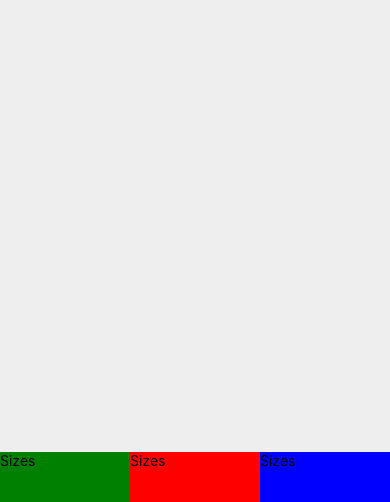
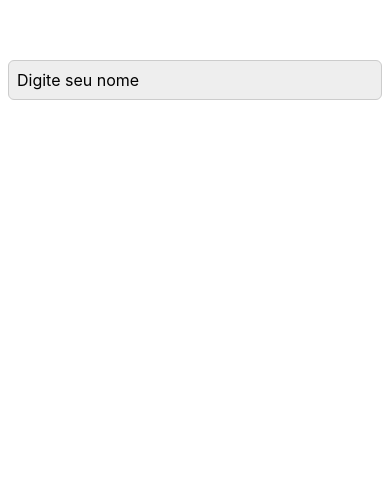
Before and after one commit to leonardo-gonsalez-clear/rn-01, a React Native app in the folder 02-basic-module/: screen / in a window 390 px wide. Shown: the part 342-844 px from the top of the page. Built offline with nearby package versions, Linux system fonts and the light colour scheme.

Commit message:
✅ 2. 19: receiving data from input

```diff
--- a/02-basic-module/src/Main.tsx
+++ b/02-basic-module/src/Main.tsx
@@ -3,6 +3,7 @@ import { Text, View } from "react-native"
 import Img from "./components/Img"
 import Sizes from "./components/Sizes"
 import SortName from "./components/SortName"
+import Form from "./components/Form"
 
 export const Main = () => {
   const uri =
@@ -17,7 +18,8 @@ export const Main = () => {
         style={{ width: 350, height: 200, borderRadius: 4 }}
       /> */}
       {/* <SortName names={["Leonardo", "Pedro", "Guilherme", "Ricardo"]} /> */}
-      <Sizes />
+      {/* <Sizes /> */}
+      <Form />
     </View>
   )
 }
--- /dev/null
+++ b/02-basic-module/src/components/Form.tsx
@@ -0,0 +1,44 @@
+import { StyleSheet, Text, TextInput, View } from "react-native"
+import React from "react"
+
+export default function Form() {
+  const [value, setValue] = React.useState<string>("")
+
+  const getValue = (v: string) => {
+    if (v.length > 0) setValue(`Bem-vindo: ${v}`)
+    else setValue("")
+  }
+
+  return (
+    <View style={styles.container}>
+      <TextInput
+        style={styles.input}
+        onChangeText={getValue}
+        placeholder="Digite seu nome"
+        spellCheck={false}
+      />
+      <Text style={styles.text}>{value}</Text>
+    </View>
+  )
+}
+
+const styles = StyleSheet.create({
+  container: {
+    flex: 1,
+    justifyContent: "center",
+    padding: 8
+  },
+  input: {
+    backgroundColor: "#eee",
+    height: 40,
+    borderRadius: 6,
+    borderWidth: 1,
+    borderColor: "#ccc",
+    padding: 8,
+    fontSize: 16
+  },
+  text: {
+    fontSize: 20,
+    textAlign: "center"
+  }
+})
```
